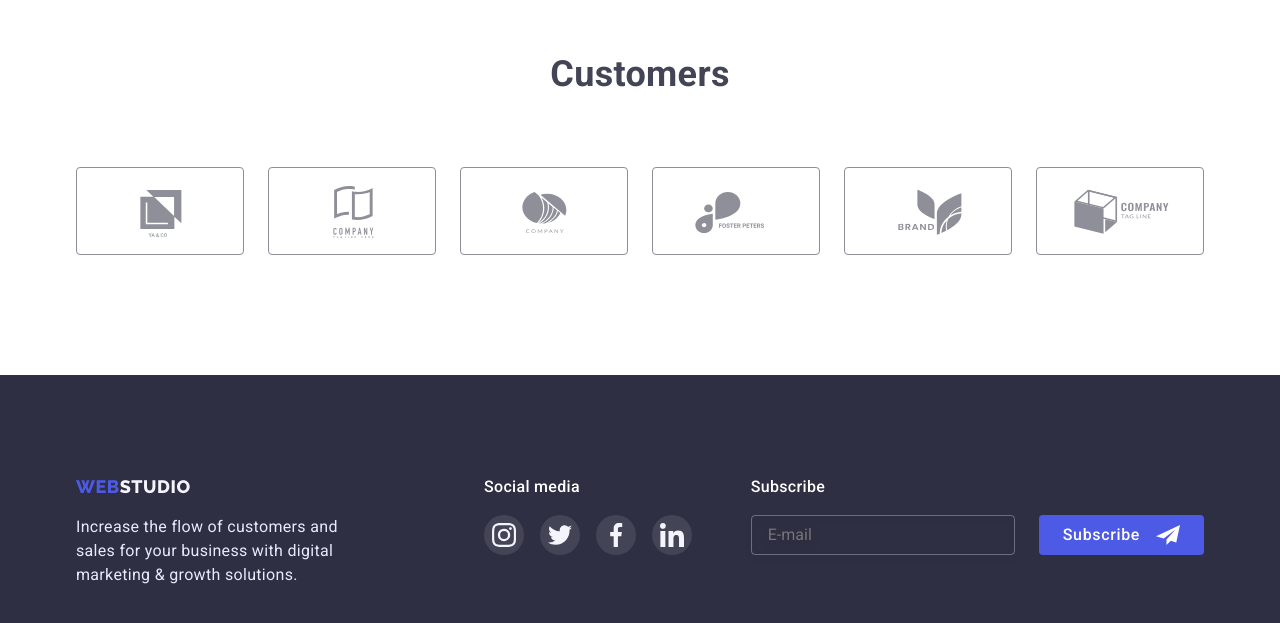
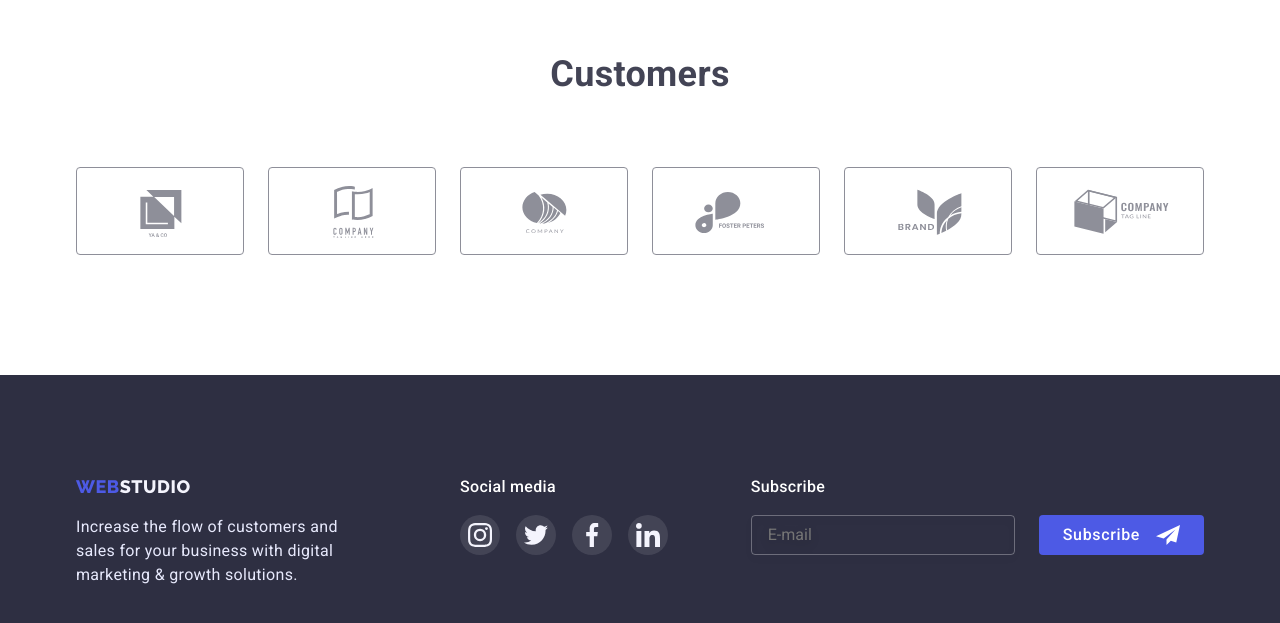
Before and after one commit to VladislavOliinyk/goit-markup-hw-07, a plain HTML site: page index.html in a window 1280 px wide. Shown: the part 2386-3009 px from the top of the page. Drawn offline with nearby package versions, Linux system fonts and the light colour scheme.

Commit message:
Обнулення футер-контейнеру гепу на десктопі

```diff
--- a/css/style.css
+++ b/css/style.css
@@ -1308,6 +1308,7 @@ img {
 
   .footer-container {
     display: flex;
+    column-gap: 0px;
   }
 
   .link.current::after {
```
